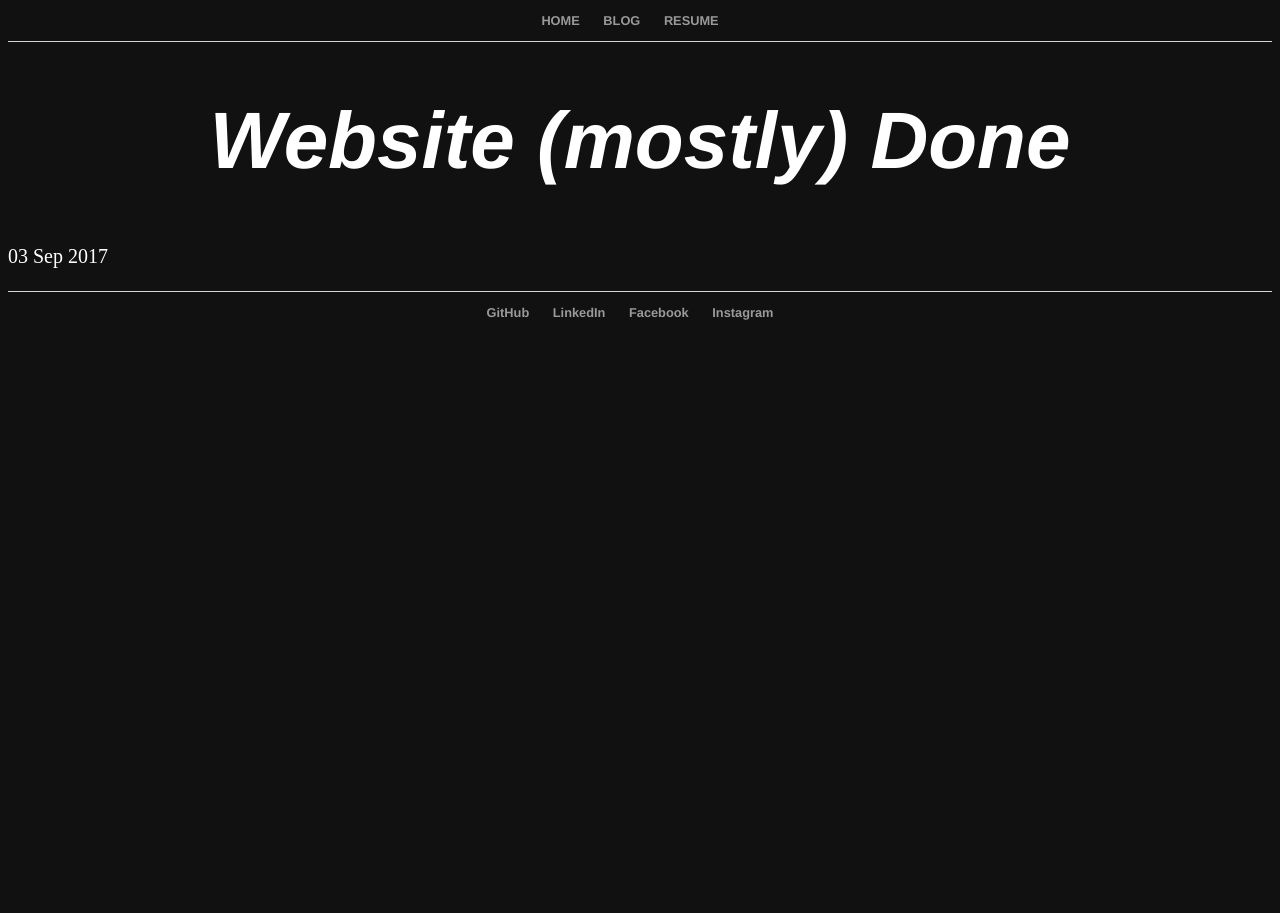
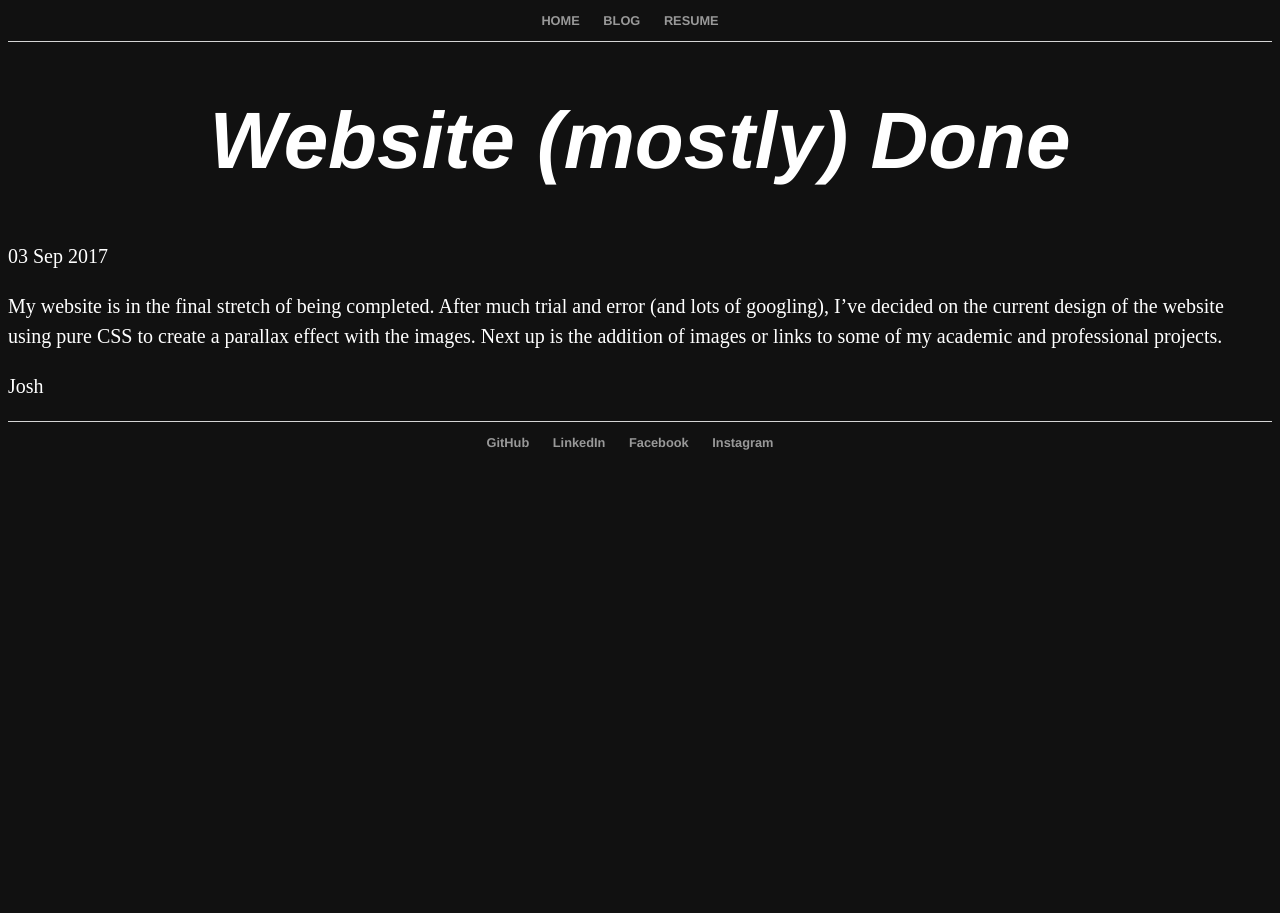
Before and after one commit to 1996leejoshua/1996leejoshua.github.io, a Jekyll site: the page built from _posts/2017-09-03-Website-(mostly)-Done.md, in a window 1280 px wide. Built offline with Jekyll 4.4.1, drawn with Linux system fonts in a browser that asks for light colours; our own code applies the rules of GitHub Pages for plain Markdown files.

Commit message:
Update 2017-09-03-Website-(mostly)-Done.md

```diff
--- a/_posts/2017-09-03-Website-(mostly)-Done.md
+++ b/_posts/2017-09-03-Website-(mostly)-Done.md
@@ -1,4 +1,9 @@
 ---
-Layout: posts
-Title: Website (mostly) done
+Layout: post
+Title: "Website (mostly) done"
+date: 2017-09-03
 ---
+
+My website is in the final stretch of being completed. After much trial and error (and lots of googling), I've decided on the current design of the website using pure CSS to create a parallax effect with the images. Next up is the addition of images or links to some of my academic and professional projects.
+
+Josh
```
